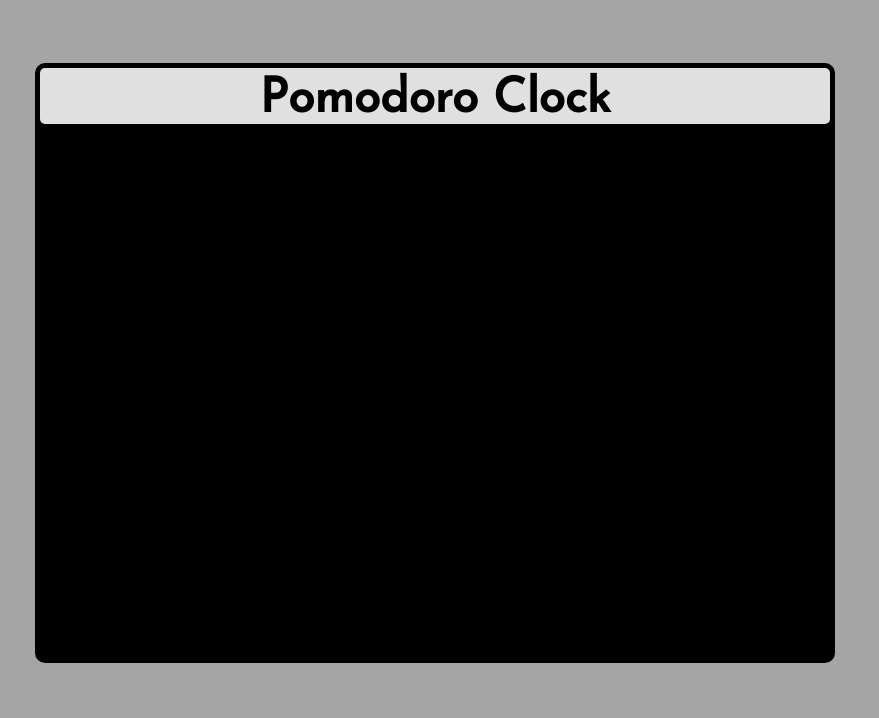
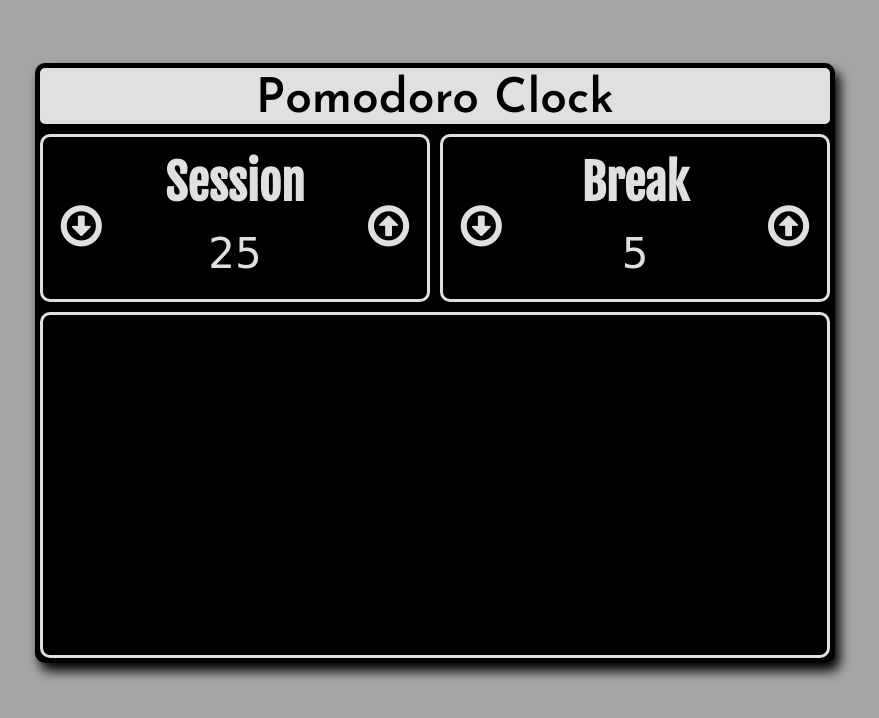
Before and after one commit to cbl0011/pomodoro-clock, a plain HTML site: page index.html in a window 1280 px wide. Shown: the whole page, without its empty margins (205-1084 px from the left). Drawn offline with Linux system fonts and the light colour scheme; files whose address does not match are found by name; a web font is replaced by a local one.

Commit message:
Add layout

```diff
--- a/index.html
+++ b/index.html
@@ -4,13 +4,33 @@
 <head>
     <title>Pomodoro Clock</title>
     <meta charset="UTF-8">
-    <link href="https://fonts.googleapis.com/css?family=Josefin+Sans&display=swap" rel="stylesheet">
+    <link rel="stylesheet" href="https://cdnjs.cloudflare.com/ajax/libs/font-awesome/4.7.0/css/font-awesome.min.css">
+    <link href="https://fonts.googleapis.com/css?family=Fjalla+One|Josefin+Sans:600|Skranji&display=swap" rel="stylesheet">
     <link rel="stylesheet" href="style.css">
 </head>
 
 <body>
-    <div id="pomodoro" class="container">
+    <div id="pomodoro">
         <div id="title">Pomodoro Clock</div>
+        <div id="session" class="container edit">
+                <i class="fa fa-arrow-circle-o-down arrow"></i>
+                <div id="session-edit">
+                    <span class='section-title'>Session</span>
+                    <span class='section-length'>25</span>
+                </div>
+                <i class="fa fa-arrow-circle-o-up arrow"></i>
+        </div>
+        <div id="break" class="container edit">
+                <i class="fa fa-arrow-circle-o-down arrow"></i>
+                <div id="break-edit">
+                    <span class='section-title'>Break</span>
+                    <span class='section-length'>5</span>
+                </div>
+                <i class="fa fa-arrow-circle-o-up arrow"></i>
+        </div>
+        <div id="clock" class="container">
+
+        </div>
     </div>
     <script src="js/script.js"></script>
 </body>
--- a/style.css
+++ b/style.css
@@ -1,22 +1,22 @@
-* {
+body {
     background-color: rgb(165, 165, 165);
 }
 
 #pomodoro {
     background-color: black;
+    box-shadow: 5px 8px 12px black;
     height: 600px;
     width: 800px;
     margin: 5% auto;
     border-radius: 10px;
     display: grid;
-    grid-gap: 10px;
     grid-template-columns: 1fr 1fr;
     grid-template-rows: 1fr 3fr 3fr 3fr;
     grid-template-areas:
         "title title"
         "session break"
         "clock clock"
-        "clock clock"
+        "clock clock";
 }
 
 #title {
@@ -30,3 +30,58 @@
     border-radius: 5px;
     background: rgb(224, 224, 224);
 }
+
+.container {
+    margin: 5px;
+    background-color: black;
+    border: 3px solid rgb(224, 224, 224);
+    border-radius: 10px;
+    color: rgb(224, 224, 224);
+}
+
+.edit {
+    display: grid;
+    text-align: center;
+    grid-template-columns: 1fr 3fr 1fr;
+}
+
+#session {
+    display: grid;
+    grid-area: session;
+}
+
+#break {
+    display: grid;
+    grid-area: break;
+}
+
+#clock {
+    display: grid;
+    grid-area: clock;
+}
+
+.arrow {
+    padding-top: 15px;
+    font-size: 48px;
+    color: rgb(224, 224, 224);
+    align-self: center;
+    cursor: pointer;
+}
+
+div[id$="-edit"] {
+    display: grid;
+    grid-template-rows: 1fr 1fr;
+    align-items: center;
+    padding: 10px 0px;
+}
+
+.section-title {
+    font-family: 'Fjalla One', sans-serif;
+    font-size: 48px;
+    font-weight: bold;
+}
+
+.section-length {
+    font-family: 'Skranji', cursive;
+    font-size: 42px;
+}
```
